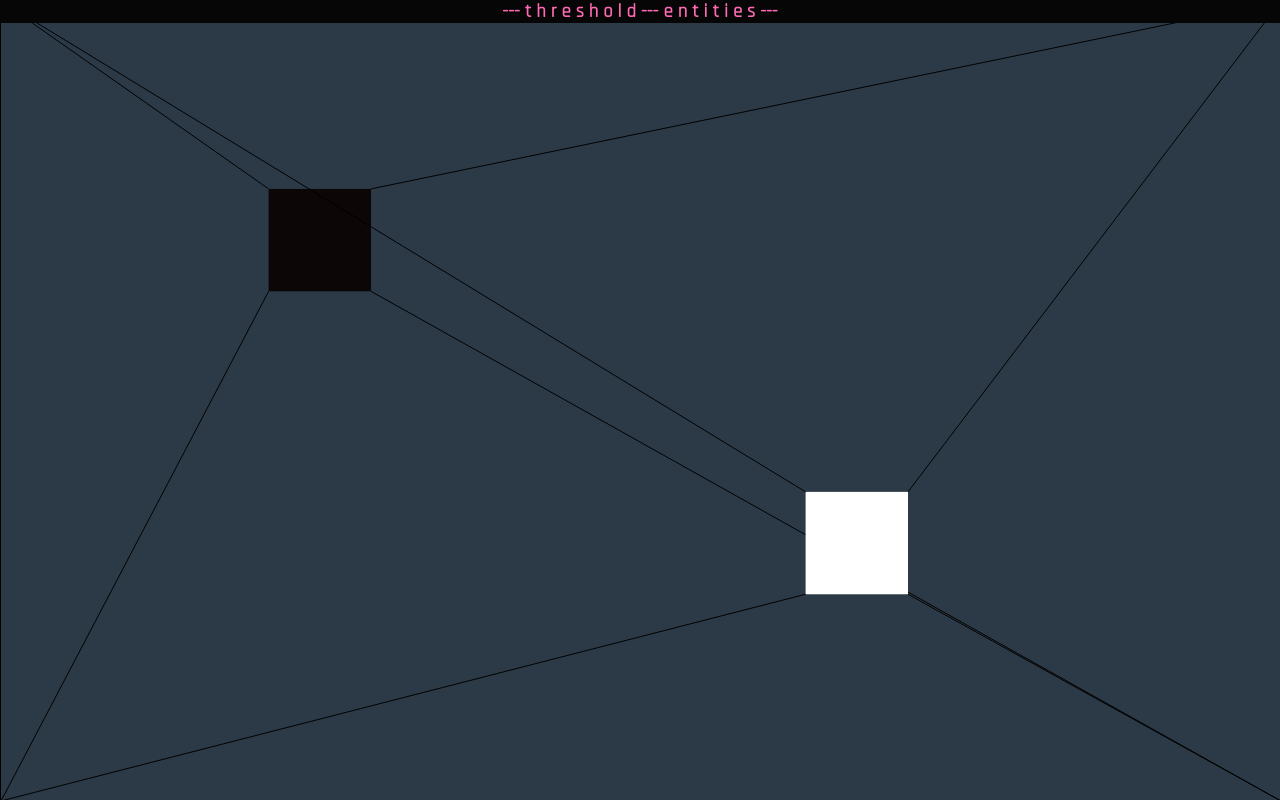
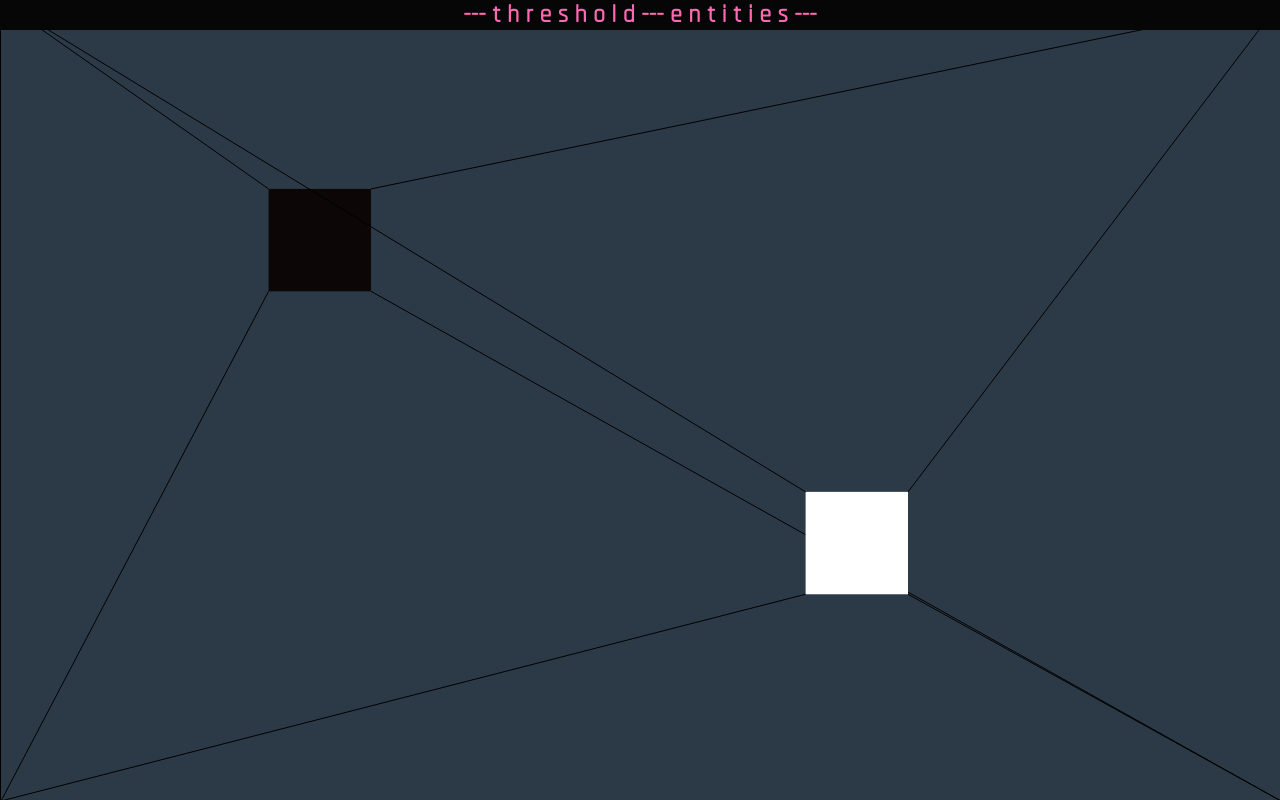
Before and after one commit to ed-ram/Threshy_E, a plain HTML site: page index.html in a window 1280 px wide. Drawn offline with Linux system fonts and the light colour scheme.

Commit message:
changed title size

```diff
--- a/index.html
+++ b/index.html
@@ -10,7 +10,7 @@
 <body>
     <canvas id="canvas" height="100" width="100"></canvas>
     <div class="Container" >
-            <div class="title"><h3>--- t h r e s h o l d --- e n t i t i e s ---</h3></div>
+            <div class="title"><h2>--- t h r e s h o l d --- e n t i t i e s ---</h2></div>
 
                 <div id="nav" class="nav">
                     <h3>listen and buy tapes from <a href="https://extremeultimate.bandcamp.com/album/dracula-crew" target="_blank">extremeultimate.bandcamp.com</a></h3>
```
